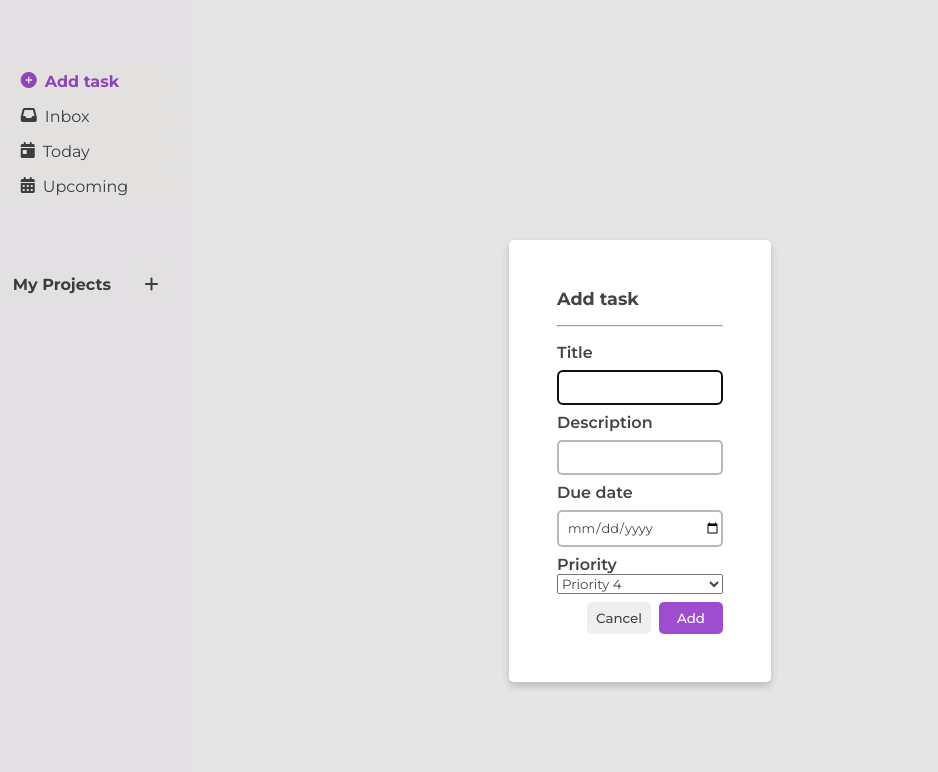
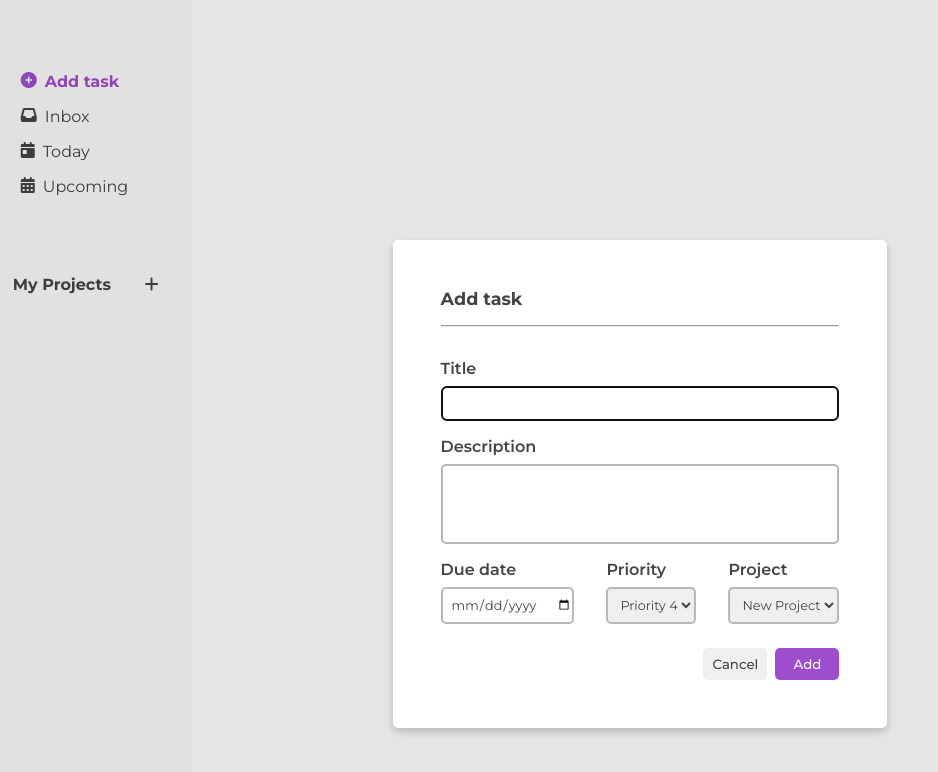
Before and after one commit to silvqrrow/todo-list, a website built with webpack: page src/template.html in a window 1280 px wide. Both pictures are taken after a click on the button "Add task". Shown: the whole page, without its empty margins (0-938 px from the left). Built offline with nearby package versions, Linux system fonts and the light colour scheme.

Commit message:
Add task functionality & styling

```diff
--- a/src/buttonLogic.js
+++ b/src/buttonLogic.js
@@ -2,7 +2,7 @@ const initializeProjectButtonLogic = (controller) => {
     const addProjectButton = document.getElementById("add-project");
     const projectDialog = document.querySelector(".project-dialog");
     const addProjectForm = document.querySelector(".add-project-form");
-    const cancelButton = document.getElementById("cancel-button");
+    const cancelButton = document.getElementById("project-cancel-button");
 
     addProjectButton.addEventListener("click", function () {
         projectDialog.showModal();
@@ -10,8 +10,8 @@ const initializeProjectButtonLogic = (controller) => {
 
     addProjectForm.addEventListener("submit", function (e) {
         e.preventDefault();
-        const title = addProjectForm.title.value;
-        controller.addProject(title);
+        const projectTitle = addProjectForm.title.value;
+        controller.addProject(projectTitle);
         projectDialog.close();
         addProjectForm.reset();
     });
@@ -24,15 +24,36 @@ const initializeProjectButtonLogic = (controller) => {
 
 const initializeTaskButtonLogic = (controller) => {
     const addTaskButton = document.getElementById("add-task");
+    const projectSelect = document.getElementById("project");
     const datePickerId = document.getElementById("dueDate");
     datePickerId.min = new Date().toLocaleDateString('fr-ca')
     // do below
     const taskDialog = document.querySelector(".task-dialog");
     const addTaskForm = document.querySelector(".add-task-form");
-    const cancelButton = document.getElementById("cancel-button");
+    const cancelButton = document.getElementById("task-cancel-button");
 
     addTaskButton.addEventListener("click", function () {
+        const projects = controller.getProjects();
+        for (let i = 0; i < projects.length; i++) {
+            const option = document.createElement("option");
+            option.value = projects[i].title;
+            option.textContent = projects[i].title;
+            projectSelect.appendChild(option);
+        }
         taskDialog.showModal();
+    });
+
+    addTaskForm.addEventListener("submit", function (e) {
+        e.preventDefault();
+        const taskTitle = addTaskForm.title.value;
+        const taskDescription = addTaskForm.description.value;
+        const taskdueDate = addTaskForm.dueDate.value;
+        const taskPriority = addTaskForm.priority.value;
+        const taskProject = addTaskForm.project.value;
+        controller.addTask(taskTitle, taskDescription, taskdueDate, taskPriority, taskProject);
+        taskDialog.close();
+        projectSelect.replaceChildren();
+        addTaskForm.reset();
     });
 
     cancelButton.addEventListener("click", function () {
--- a/src/index.js
+++ b/src/index.js
@@ -10,7 +10,7 @@ initializeTaskButtonLogic(controller);
 // TO TEST
 
 // Add a new project
-controller.addProject('New Project');
+controller.addProject('New Project') ;
 
 // Get all projects
 const projects = controller.getProjects();
--- a/src/styles.css
+++ b/src/styles.css
@@ -88,8 +88,7 @@ form {
   flex-direction: column;
 }
 
-input {
-  margin: 0.5rem 0rem;
+input, select, textarea{
   padding: 0.5rem 0rem 0.5rem 0.5rem;
   text-align: left;
   font-size: 0.8rem;
@@ -108,13 +107,19 @@ hr {
 
 label {
   font-weight: 600;
+  margin-top: 1rem;
+  margin-bottom: 0.5rem;
+}
+
+textarea {
+  resize: none;
 }
 
 .form-buttons {
   display: flex;
   justify-content: flex-end;
   gap: 0.5rem;
-  margin-top: 0.5rem;
+  margin-top: 1.5rem;
 }
 
 .form-buttons > button {
@@ -138,3 +143,13 @@ label {
 #cancel-button:hover {
   background-color: #d6d4d8;
 }
+
+.form-row {
+  display: flex;
+  gap: 2rem;
+}
+
+.form-sect {
+  display: flex;
+  flex-direction: column;
+}
--- a/src/template.html
+++ b/src/template.html
@@ -37,7 +37,7 @@
           <label for="title">Title</label>
           <input type="text" id="title" name="title" required>
           <div class="form-buttons">
-            <button class="cancel" type="button" id="cancel-button">Cancel</button>
+            <button class="cancel" type="button" id="project-cancel-button">Cancel</button>
             <button class="submit" type="submit" id="submit-button">Add</button>
         </div>
         </form>
@@ -49,9 +49,13 @@
           <label for="title">Title</label>
           <input type="text" id="title" name="title" required>
           <label for="description">Description</label>
-          <input type="text" id="description" name="description">
+          <textarea id="description" name="description" rows="4" cols="50"></textarea>
+        <div class="form-row">
+            <div class="form-sect">
                 <label for="dueDate">Due date</label>
                 <input type="date" id="dueDate" name="dueDate">
+            </div>
+            <div class="form-sect">
                 <label for="priority">Priority</label>
                 <select name="priority" id="priority">
                     <option value="priority-4">Priority 4</option>
@@ -59,8 +63,15 @@
                     <option value="priority-2">Priority 2</option>
                     <option value="priority-3">Priority 3</option>
                 </select>
+            </div>
+            <div class="form-sect">
+                <label for="project">Project</label>
+                <select name="project" id="project">
+                </select>
+            </div>
+        </div>
           <div class="form-buttons">
-            <button class="cancel" type="button" id="cancel-button">Cancel</button>
+            <button class="cancel" type="button" id="task-cancel-button">Cancel</button>
             <button class="submit" type="submit" id="submit-button">Add</button>
         </div>
         </form>
```
Lines whose indentation alone changed are shown as unchanged.
